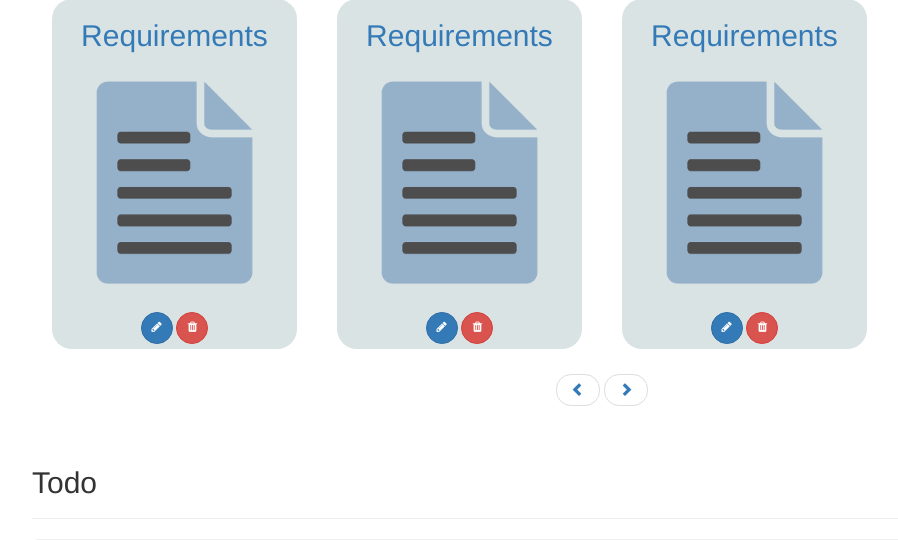
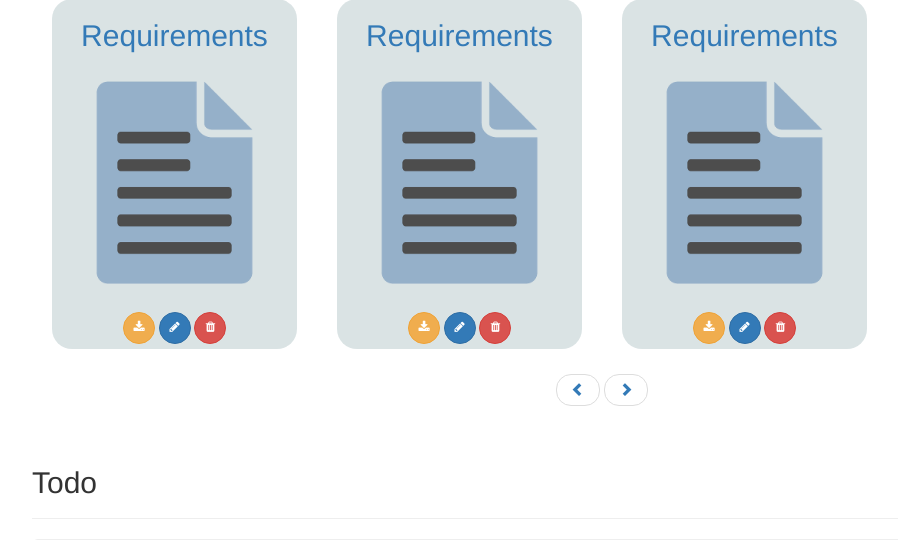
Before and after one commit to PeaceOff/FEUP-LBAW, a PHP site: page /pages/projectPage.php in a window 1280 px wide. Shown: the part 610-1150 px from the top of the page, without its empty margins (38-936 px from the left). Run offline with PHP 8.4, Linux system fonts and the light colour scheme; some libraries are stand-ins or nearby versions.

Commit message:
minor improvements on side bar and cards

```diff
--- a/templates/document-card.php
+++ b/templates/document-card.php
@@ -5,6 +5,9 @@
     </div>
     <img src="../assets/document-card.png" >
     <div class="document-bottom">
+        <a class="btn icon-link btn-warning btn-sm" rel="publisher" href="#">
+          <i class="fa fa-download"></i>
+        </a>
         <a class="btn icon-link btn-primary btn-twitter btn-sm" href="#">
           <i class="fa fa-pencil"></i>
         </a>
--- a/templates/rightSidebar.php
+++ b/templates/rightSidebar.php
@@ -3,11 +3,11 @@
         <i class="fa fa-chevron-left hide-actor" target="sidebar-right" style="cursor : pointer"></i>
     </div>
     <ul class="nav nav-tabs">
-      <li class="nav-item active">
+      <li class="nav-item ">
         <a class="nav-link color-blue" data-toggle="collapse" data-target="#project-users">Users</a>
       </li>
       <li class="nav-item">
-        <a class="nav-link text-white collapsed" data-toggle="collapse" data-target="#project-adding-users">Add User</a>
+        <a class="nav-link text-white " data-toggle="collapse" data-target="#project-adding-users">Add User</a>
       </li>
     </ul>
     <div id="project-users" class="collapse in">
@@ -58,12 +58,57 @@
         <input class="form-control" type="text" placeholder="Username" tabindex = "1" name="username" value="" required="" autofocus="">
       </div>
     </div>
-    <div class="width-100">
-        <ul class="btn-group-vertical width-100 padding-0">
-            <li class="btn btn-primary" data-toggle="modal" data-target="#forum1">Forum Topic 1</li>
-            <li class="btn btn-primary" data-toggle="modal" data-target="#forum1">Forum Topic 2</li>
-            <li class="btn btn-primary" data-toggle="modal" data-target="#forum1">Forum Topic 3</li>
-        </ul>
+    <ul class="nav nav-tabs">
+      <li class="nav-item ">
+        <a class="nav-link color-blue" data-toggle="collapse" data-target="#project-forum">Forum</a>
+      </li>
+      <li class="nav-item">
+        <a class="nav-link text-white " >Add Topic</a>
+      </li>
+    </ul>
+    <div id="project-forum" class="collapse in">
+      <table  class="table table-condensed table-style ">
+        <tr>
+          <td>
+            <button class="btn btn-primary" data-toggle="modal" data-target="#forum1"> Forum Topic 1 </button>
+          </td>
+          <td class="align-right">
+            <a class="btn icon-link btn-danger btn-sm"  href="#">
+              <i class="fa fa-trash"></i>
+            </a>
+          </td>
+        </tr>
+        <tr>
+          <td>
+            <button class="btn btn-primary" data-toggle="modal" data-target="#forum1">Forum Topic 2 </button>
+          </td>
+          <td class="align-right">
+            <a class="btn icon-link btn-danger btn-sm"  href="#">
+              <i class="fa fa-trash"></i>
+            </a>
+          </td>
+        </tr>
+        <tr>
+          <td>
+            <button class="btn btn-primary" data-toggle="modal" data-target="#forum1">Forum Topic 3 </button>
+          </td>
+          <td class="align-right">
+            <a class="btn icon-link btn-danger btn-sm"  href="#">
+              <i class="fa fa-trash"></i>
+            </a>
+          </td>
+        </tr>
+        <tr>
+          <td>
+            <button class="btn btn-primary" data-toggle="modal" data-target="#forum1">Forum Topic 4 </button>
+          </td>
+          <td class="align-right">
+            <a class="btn icon-link btn-danger btn-sm"  href="#">
+              <i class="fa fa-trash"></i>
+            </a>
+          </td>
+        </tr>
+      </table>
     </div>
     <?php include_once '../templates/forumExample.php'; ?>
 </div>
```
Also changed, not shown: templates/task-card.php (+5 -2 lines).
